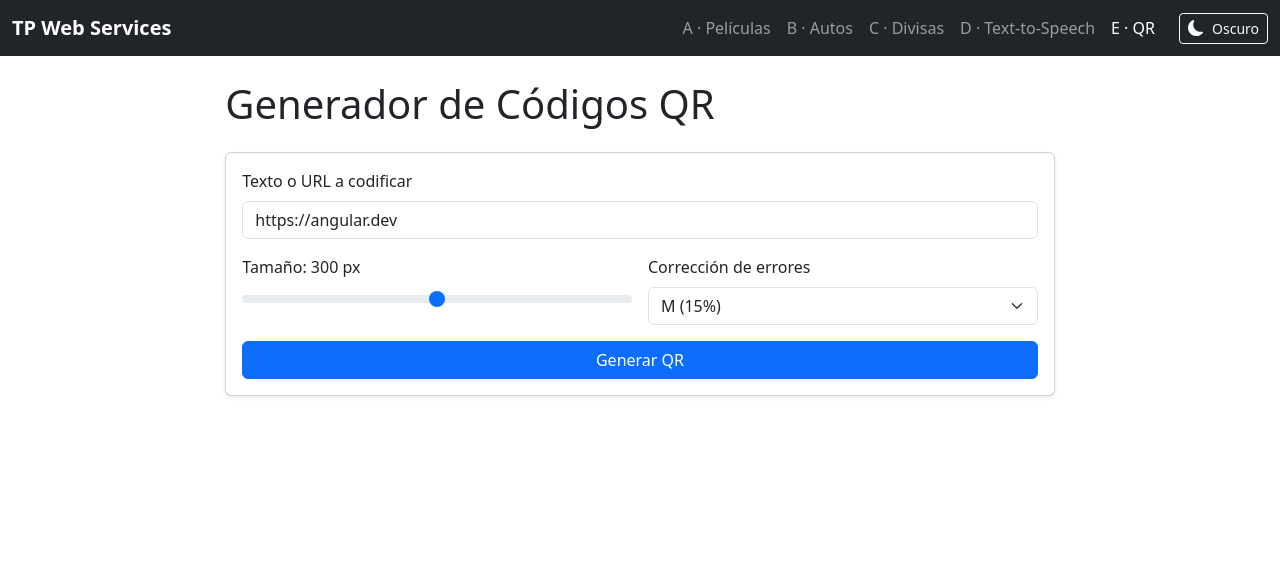
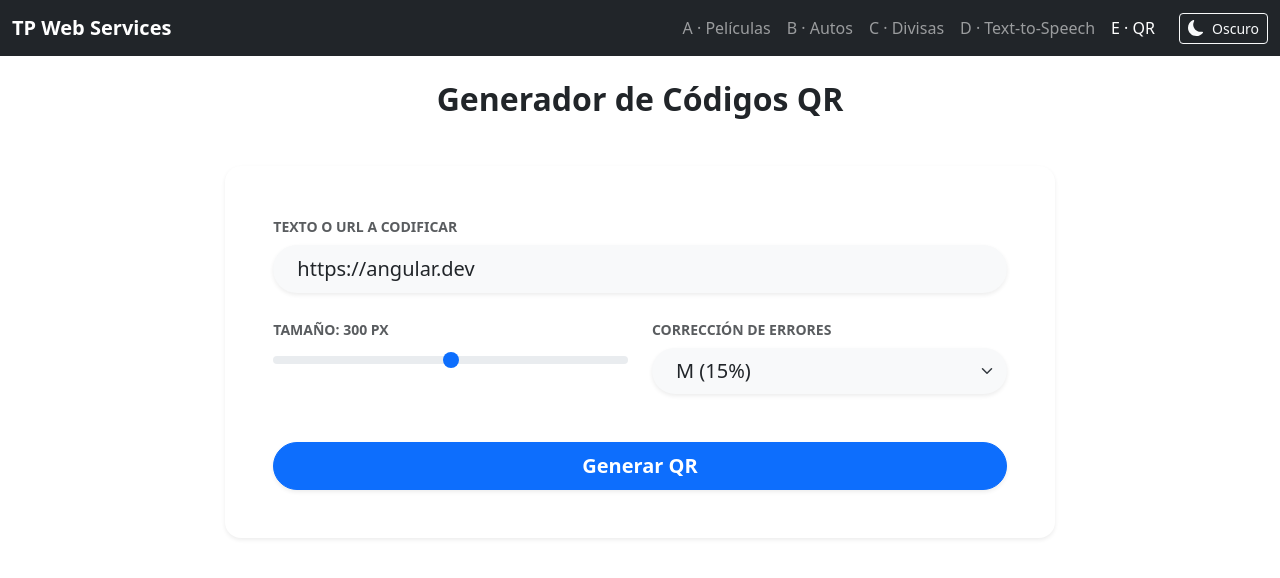
Before and after one commit to MauroNanda/unju-pysweb-tp-servicios-web, an Angular app in the folder tp-webservice-6144/: page /qr in a window 1280 px wide. Shown: the top 578 px of the page. Built offline with nearby package versions, Linux system fonts and the light colour scheme; no server answers.

Commit message:
Unificar diseño UI de componentes restantes usando estilo redondeado minimalista

```diff
--- a/tp-webservice-6144/src/app/features/divisas/divisas.html
+++ b/tp-webservice-6144/src/app/features/divisas/divisas.html
@@ -1,31 +1,31 @@
 <div class="row justify-content-center">
   <div class="col-12 col-md-8 col-lg-6">
-    <div class="card shadow-sm">
-      <div class="card-body">
-        <h2 class="card-title text-center mb-4">Conversor de Divisas</h2>
+    <div class="card shadow-sm border-0 rounded-4">
+      <div class="card-body p-4 p-md-5">
+        <h2 class="card-title text-center mb-5 fw-bold">Conversor de Divisas</h2>
 
         <div class="row g-3 mt-1">
           <div class="col-12 col-md-6">
-            <label class="form-label">Moneda Origen</label>
-            <select class="form-select mb-2" [(ngModel)]="origen">
+            <label class="form-label text-muted fw-semibold small text-uppercase">Moneda Origen</label>
+            <select class="form-select form-select-lg mb-4 rounded-pill shadow-sm border-0 bg-body-tertiary" [(ngModel)]="origen">
               @for (m of monedas; track m) {
                 <option [value]="m">{{ m }}</option>
               }
             </select>
-            <label class="form-label">Monto Origen</label>
-            <input type="number" class="form-control" [(ngModel)]="cantidad" min="0.01" step="0.01" />
+            <label class="form-label text-muted fw-semibold small text-uppercase">Monto Origen</label>
+            <input type="number" class="form-control form-control-lg rounded-pill shadow-sm border-0 bg-body-tertiary px-4" [(ngModel)]="cantidad" min="0.01" step="0.01" />
           </div>
           <div class="col-12 col-md-6">
-            <label class="form-label">Moneda Destino</label>
-            <select class="form-select mb-2" [(ngModel)]="destino">
+            <label class="form-label text-muted fw-semibold small text-uppercase">Moneda Destino</label>
+            <select class="form-select form-select-lg mb-4 rounded-pill shadow-sm border-0 bg-body-tertiary" [(ngModel)]="destino">
               @for (m of monedas; track m) {
                 <option [value]="m">{{ m }}</option>
               }
             </select>
-            <label class="form-label">Monto Destino (Resultado)</label>
+            <label class="form-label text-muted fw-semibold small text-uppercase">Monto Destino (Resultado)</label>
             <input
               type="text"
-              class="form-control"
+              class="form-control form-control-lg rounded-pill shadow-sm border-0 bg-body-tertiary px-4 text-primary fw-bold"
               [value]="resultado !== null && !loading ? (resultado | number: '1.2-4') : ''"
               readonly
               placeholder="Resultado..."
@@ -34,7 +34,7 @@
         </div>
 
         <button
-          class="btn btn-primary w-100 mt-4"
+          class="btn btn-primary btn-lg w-100 mt-5 rounded-pill shadow-sm fw-bold"
           (click)="convertir()"
           [disabled]="!formValido || loading"
         >
--- a/tp-webservice-6144/src/app/features/qr/qr.html
+++ b/tp-webservice-6144/src/app/features/qr/qr.html
@@ -1,17 +1,17 @@
 <div class="row justify-content-center">
   <div class="col-12 col-lg-8">
-    <h1 class="mb-4">Generador de Códigos QR</h1>
+    <h2 class="mb-5 text-center fw-bold">Generador de Códigos QR</h2>
 
-    <div class="card shadow-sm">
-      <div class="card-body">
-        <div class="mb-3">
-          <label class="form-label">Texto o URL a codificar</label>
-          <input class="form-control" [(ngModel)]="texto" placeholder="https://..." />
+    <div class="card shadow-sm border-0 rounded-4">
+      <div class="card-body p-4 p-md-5">
+        <div class="mb-4">
+          <label class="form-label text-muted fw-semibold small text-uppercase">Texto o URL a codificar</label>
+          <input class="form-control form-control-lg rounded-pill shadow-sm border-0 bg-body-tertiary px-4" [(ngModel)]="texto" placeholder="https://..." />
         </div>
 
-        <div class="row g-3 mb-3">
+        <div class="row g-4 mb-5">
           <div class="col-12 col-md-6">
-            <label class="form-label">Tamaño: {{ size }} px</label>
+            <label class="form-label text-muted fw-semibold small text-uppercase">Tamaño: {{ size }} px</label>
             <input
               type="range"
               class="form-range"
@@ -22,8 +22,8 @@
             />
           </div>
           <div class="col-12 col-md-6">
-            <label class="form-label">Corrección de errores</label>
-            <select class="form-select" [(ngModel)]="ecc">
+            <label class="form-label text-muted fw-semibold small text-uppercase">Corrección de errores</label>
+            <select class="form-select form-select-lg rounded-pill shadow-sm border-0 bg-body-tertiary px-4" [(ngModel)]="ecc">
               <option value="L">L (7%)</option>
               <option value="M">M (15%)</option>
               <option value="Q">Q (25%)</option>
@@ -32,15 +32,16 @@
           </div>
         </div>
 
-        <button class="btn btn-primary w-100" (click)="generar()" [disabled]="!texto.trim()">
+        <button class="btn btn-primary btn-lg w-100 rounded-pill shadow-sm fw-bold" (click)="generar()" [disabled]="!texto.trim()">
           Generar QR
         </button>
 
         @if (qrUrl) {
-          <div class="text-center mt-4">
-            <img [src]="qrUrl" alt="Código QR" class="img-fluid border rounded p-2" />
-            <div class="mt-3">
-              <button class="btn btn-success" (click)="descargar()">Descargar PNG</button>
+          <div class="text-center mt-5 p-4 bg-body-tertiary rounded-4">
+            <label class="form-label text-muted fw-semibold small text-uppercase d-block mb-3">Código Generado</label>
+            <img [src]="qrUrl" alt="Código QR" class="img-fluid border-0 shadow-sm rounded-4 p-3 bg-white mb-4" />
+            <div>
+              <button class="btn btn-success btn-lg rounded-pill shadow-sm px-4 fw-bold" (click)="descargar()">Descargar PNG</button>
             </div>
           </div>
         }
--- a/tp-webservice-6144/src/app/features/tts/tts.html
+++ b/tp-webservice-6144/src/app/features/tts/tts.html
@@ -1,24 +1,27 @@
 <div class="row justify-content-center">
   <div class="col-12 col-lg-8">
-    <h1 class="mb-4">Text-to-Speech</h1>
+    <h2 class="mb-5 text-center fw-bold">Text-to-Speech</h2>
 
-    <div class="card shadow-sm">
-      <div class="card-body">
-        <div class="mb-3">
-          <label class="form-label">Texto a convertir (máx. 300 caracteres)</label>
+    <div class="card shadow-sm border-0 rounded-4">
+      <div class="card-body p-4 p-md-5">
+        <div class="mb-4">
+          <label class="form-label text-muted fw-semibold small text-uppercase">Texto a convertir (máx. 300 caracteres)</label>
           <textarea
-            class="form-control"
+            class="form-control rounded-4 shadow-sm border-0 bg-body-tertiary p-3"
             rows="4"
             maxlength="300"
             [(ngModel)]="texto"
             placeholder="Escribí acá lo que querés escuchar…"
+            style="resize: none;"
           ></textarea>
-          <small class="text-muted">{{ texto.length }}/300</small>
+          <div class="text-end mt-1">
+            <small class="text-muted">{{ texto.length }}/300</small>
+          </div>
         </div>
 
-        <div class="mb-3">
-          <label class="form-label">Voz</label>
-          <select class="form-select" [(ngModel)]="voz">
+        <div class="mb-5">
+          <label class="form-label text-muted fw-semibold small text-uppercase">Voz</label>
+          <select class="form-select form-select-lg rounded-pill shadow-sm border-0 bg-body-tertiary px-4" [(ngModel)]="voz">
             @for (v of voces; track v.id) {
               <option [value]="v.id">{{ v.label }}</option>
             }
@@ -26,7 +29,7 @@
         </div>
 
         <button
-          class="btn btn-primary w-100"
+          class="btn btn-primary btn-lg w-100 rounded-pill shadow-sm fw-bold"
           (click)="convertir()"
           [disabled]="!formValido || loading"
         >
@@ -38,9 +41,9 @@
         }
 
         @if (audioUrl) {
-          <div class="mt-4">
-            <label class="form-label fw-bold">Resultado:</label>
-            <audio [src]="audioUrl" controls class="w-100"></audio>
+          <div class="mt-5 p-4 bg-body-tertiary rounded-4 text-center">
+            <label class="form-label text-muted fw-semibold small text-uppercase d-block mb-3">Resultado Generado</label>
+            <audio [src]="audioUrl" controls class="w-100 rounded-pill shadow-sm"></audio>
           </div>
         }
       </div>
```
